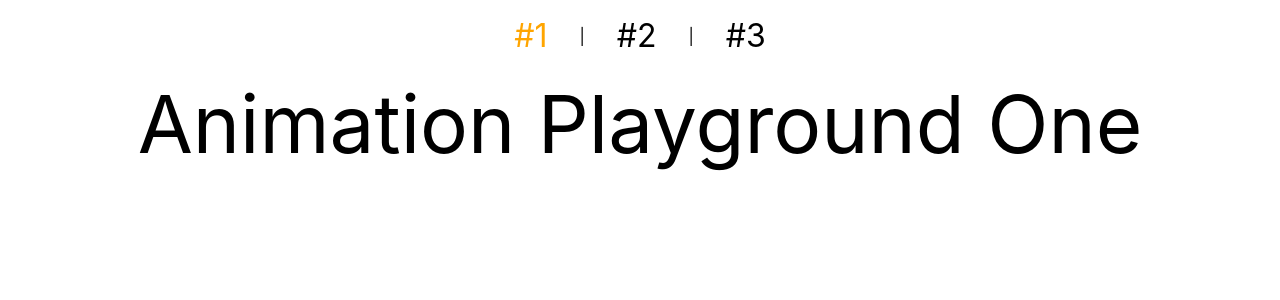
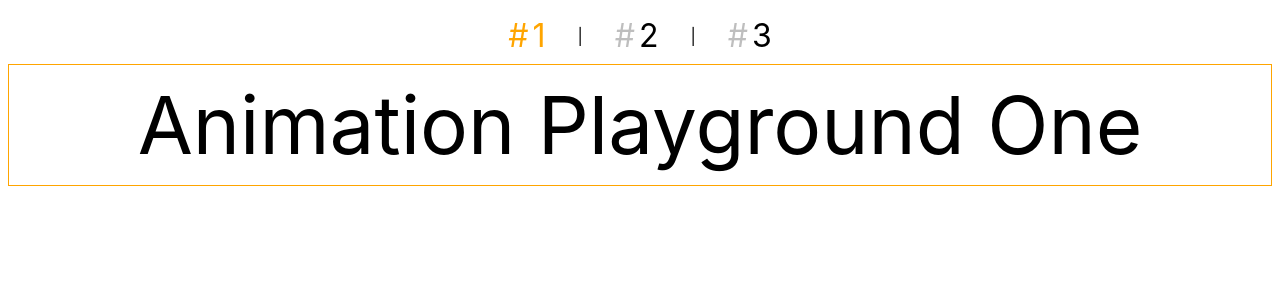
Before and after one commit to rob-letts/animation-playground, a Vue app: page / in a window 1280 px wide. Shown: the top 300 px of the page. Built offline with nearby package versions, Linux system fonts and the light colour scheme; a web font is replaced by a local one.

Commit message:
simple transition for nav

```diff
--- a/src/App.vue
+++ b/src/App.vue
@@ -21,18 +21,28 @@ const components = [One, Two, Three]
           :value="index"
           :class="{ active: activeIndex === index }"
         >
-          #{{ index + 1 }}
+          <span class="hash">#</span>{{ index + 1 }}
         </button>
         <span v-if="index !== components.length - 1">
           |
         </span>
       </template>
     </nav>
-    <component :is="components[activeIndex]" />
+
+    <section>
+      <component :is="components[activeIndex]" />
+    </section>
   </main>
 </template>
 
 <style>
+:root {
+  --base-color: white;
+  --accent: orange;
+  --transition-duration: 0.2s;
+  --transition-timing-function: ease;
+}
+
 h2 {
   font-size: 5rem;
 }
@@ -43,9 +53,10 @@ button {
   border: none;
   background: none;
   cursor: pointer;
+  transition: color var(--transition-duration) var(--transition-timing-function);
 
   &:focus-visible {
-    outline: 1px solid white;
+    outline: 1px solid var(--base-color);
     border-radius: 4px;
   }
 
@@ -55,13 +66,21 @@ button {
   }
 
   &.active {
-    color: orange;
+    color: var(--accent);
+  }
+
+  &:not(.active) .hash {
+    opacity: 0.25;
   }
 }
 
 main {
   text-align: center;
   padding: 0.5rem;
+}
+
+section {
+  border: 1px solid var(--accent);
 }
 
 nav {
@@ -71,4 +90,10 @@ nav {
   flex-wrap: wrap;
   gap: 1rem;
 }
+
+.hash {
+  transition: opacity var(--transition-duration) var(--transition-timing-function);
+  margin-right: 0.25rem;
+  color: inherit;
+}
 </style>
```
